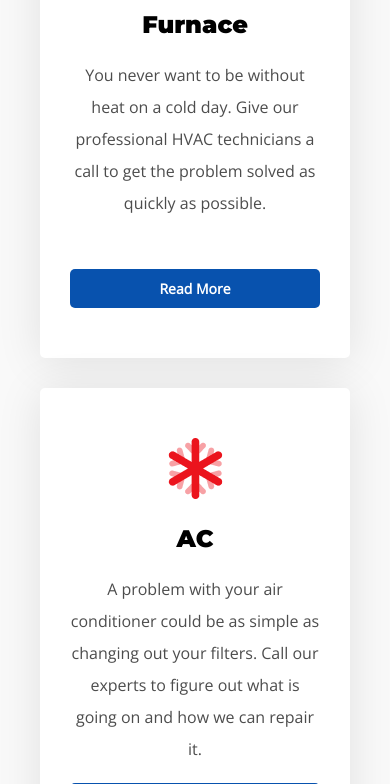
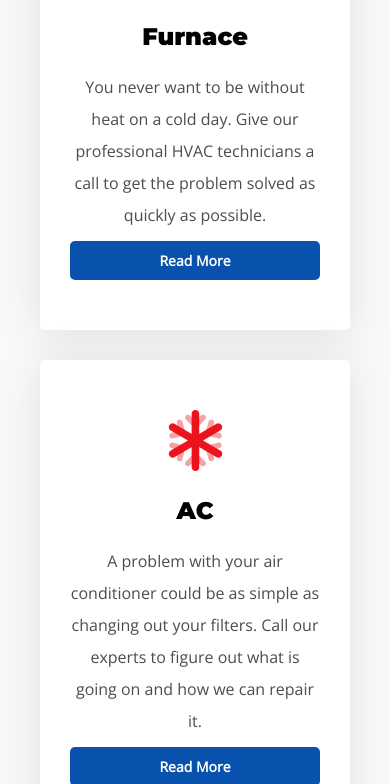
Before and after one commit to aditokmoo/west-o-plex, a website: page index.html in a window 390 px wide. Shown: the part 1216-2000 px from the top of the page. Drawn offline with nearby package versions, Linux system fonts and the light colour scheme.

Commit message:
fix on small screen

```diff
--- a/scss/abstracts/_mixins.scss
+++ b/scss/abstracts/_mixins.scss
@@ -22,10 +22,7 @@
             @content;
         }
     }
-}
 
-/* CAROUSEL BREAKPOINT */
-@mixin carouselBrakepoint($breakpoint) {
     @if($breakpoint == 'mobile-small-tablet-1') {
         @media only screen and (max-width: 655px) {
             @content;
--- a/scss/base/_typography.scss
+++ b/scss/base/_typography.scss
@@ -6,13 +6,16 @@ h1 {
     font-size: 3em;
     // Small Mobile
     @include responsive('small-mobile') {
-        font-size: 2.5em;
+        font-size: 2em;
     }
 }
 
 h2 {
     font-family: Montserrat;
     font-size: 1.5em;
+    @include responsive('small-mobile') {
+        font-size: 1.5em;
+    }
 }
 
 h3 {
@@ -24,9 +27,15 @@ h3 {
     font-weight: 200;
     color: #353535;
     margin: 15px 0;
+    @include responsive('small-mobile') {
+        font-size: 1em;
+    }
 }
 
 p {
     font-weight: 200;
     line-height: 2;
+    @include responsive('small-mobile') {
+        font-size: 1em;
+    }
 }
--- a/scss/components/_button.scss
+++ b/scss/components/_button.scss
@@ -3,6 +3,9 @@
     margin: 100px auto 0 auto;
     display: block;
     width: 300px;
+    @include responsive('small-mobile') {
+        width: 90%;
+    }
 
     a {
         width: 100%;
--- a/scss/components/_card.scss
+++ b/scss/components/_card.scss
@@ -9,7 +9,6 @@
 
     p {
         color: rgba(0, 0, 0, 0.7);
-        height: 200px;
     }
 
     h2 {
--- a/scss/layout/_contact.scss
+++ b/scss/layout/_contact.scss
@@ -3,9 +3,9 @@
     background-repeat: no-repeat;
     background-size: cover;
     background-position: center;
-    clip-path: polygon(0 0, 100% 6%, 100% 100%, 0 100%);
+    clip-path: polygon(0 0, 100% 4%, 100% 100%, 0 100%);
     height: 100%;
-    margin-top: -50px;
+    margin-top: -41px;
 
     .contact-section {
         padding: 150px 0;
--- a/scss/layout/_footer.scss
+++ b/scss/layout/_footer.scss
@@ -23,6 +23,10 @@
             h1 {
                 font-size: 2.5em;
                 margin: 10px 0;
+                // Small Mobile
+                @include responsive('mobile') {
+                    font-size: 1em;
+                }
             }
 
             p {
--- a/scss/layout/_hero-section.scss
+++ b/scss/layout/_hero-section.scss
@@ -3,7 +3,8 @@
     padding: 20px 0;
     height: 700px;
     @include responsive('tablet') {
-        height: 100vh;
+        height: 100%;
+        padding-bottom: 100px;
     }
 
     .overlay {
@@ -48,7 +49,7 @@
                 font-size: 2em;
                 position: absolute;
                 top: 30px;
-                right: 40px;
+                right: 25px;
                 cursor: pointer;
             }
 
@@ -68,7 +69,7 @@
                 bottom: 0;
                 top: 0;
                 padding-top: 50px;
-                width: 50%;
+                width: 70%;
                 height: 100vh;
                 z-index: 99;
                 transition: transform .5s;
--- a/scss/layout/_issue-section.scss
+++ b/scss/layout/_issue-section.scss
@@ -3,6 +3,10 @@
     clip-path: polygon(0 0, 100% 2.5%, 100% 100%, 0 98%);
     height: 100%;
     margin-top: -60px;
+
+    @include responsive('mobile') {
+        clip-path: polygon(0 0, 100% 2.5%, 100% 100%, 0 99.4%);
+    }
 
     .issue-section {
         padding: 150px 0;
--- a/scss/layout/_repair-section.scss
+++ b/scss/layout/_repair-section.scss
@@ -3,8 +3,8 @@
     background-repeat: no-repeat;
     background-size: cover;
     background-position: center;
-    clip-path: polygon(0 0, 100% 5%, 100% 100%, 0 96%);
-    margin-top: -55px;
+    clip-path: polygon(0 0, 100% 3%, 100% 100%, 0 96%);
+    margin-top: -66px;
     height: 100%;
 
 
--- a/scss/layout/_service-info.scss
+++ b/scss/layout/_service-info.scss
@@ -8,6 +8,11 @@
 
     @include responsive('tablet') {
         margin-top: -60px;
+    }
+
+    @include responsive('mobile') {
+        margin-top: -78px;
+        clip-path: polygon(0 0, 100% 0%, 100% 100%, 0 96%);
     }
 
     .service-info-section {
--- a/scss/layout/_services.scss
+++ b/scss/layout/_services.scss
@@ -10,7 +10,7 @@
     }
     // Mobile
     @include responsive('mobile') {
-        clip-path: polygon(0 0, 100% 3%, 100% 100%, 0 97.5%);
+        clip-path: polygon(0 0, 100% 3%, 100% 100%, 0 99.5%);
     }
 
     .top-object {
--- a/scss/layout/_testimonials.scss
+++ b/scss/layout/_testimonials.scss
@@ -1,11 +1,15 @@
 .testimonial {
     background-color: #fff;
-    clip-path: polygon(0 0, 100% 6%, 100% 100%, 0 95%);
+    clip-path: polygon(0 0, 100% 6%, 100% 100%, 0 99%);
     margin-top: -60px;
     height: 100%;
     // Tablet
     @include responsive('tablet') {
         overflow-x: hidden;
+    }
+
+    @include responsive('mobile') {
+        clip-path: polygon(0 0, 100% 2%, 100% 100%, 0 99%);
     }
 
     .testimonial-section {
@@ -31,27 +35,27 @@
                 height: 70rem;
             }
             // Between mobile and small tablet 1
-            @include carouselBrakepoint('mobile-small-tablet-1') {
+            @include responsive('mobile-small-tablet-1') {
                 height: 80rem;
             }
             // Between mobile and small tablet 2
-            @include carouselBrakepoint('mobile-small-tablet-2') {
+            @include responsive('mobile-small-tablet-2') {
                 height: 85rem;
             }
             // Between small mobile and mobile 1
-            @include carouselBrakepoint('small-mobile-mobile-1') {
+            @include responsive('small-mobile-mobile-1') {
                 height: 90rem;
             }
             // Between small mobile and mobile 2
-            @include carouselBrakepoint('small-mobile-mobile-2') {
+            @include responsive('small-mobile-mobile-2') {
                 height: 110rem;
             }
             // Between small mobile and mobile 3
-            @include carouselBrakepoint('small-mobile-mobile-3') {
+            @include responsive('small-mobile-mobile-3') {
                 height: 120rem;
             }
             // Small Mobile
-            @include carouselBrakepoint('small-mobile') {
+            @include responsive('small-mobile') {
                 height: 132rem;
             }
 
@@ -110,7 +114,11 @@
             position: relative;
             top: -300px;
             @include responsive('tablet') {
-                top: -330px;
+                top: -20rem;
+            }
+
+            @include responsive('mobile') {
+                top: -30rem;
             }
 
             button {
```
Also changed, not shown: dist/css/main.css.
